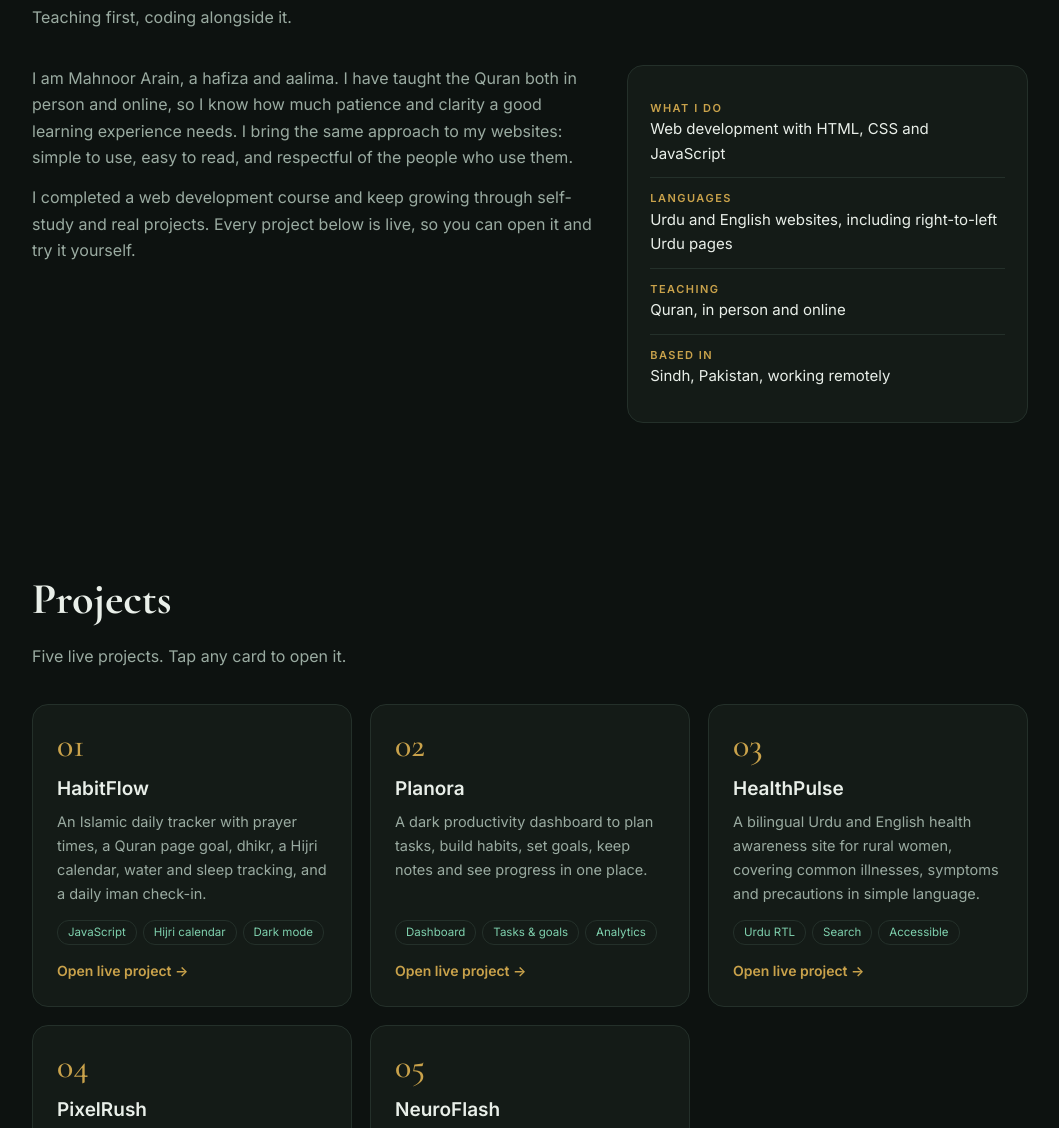
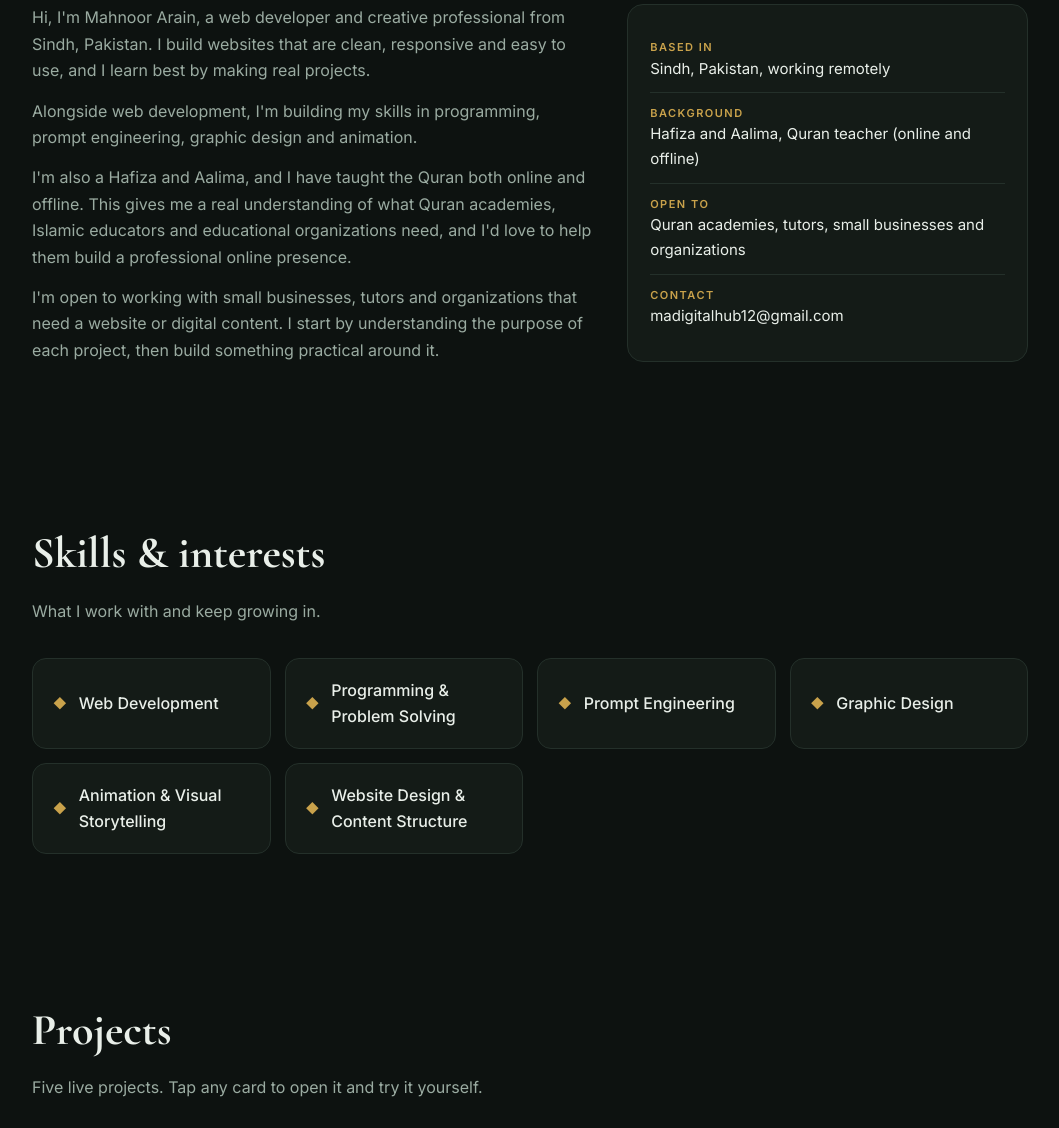
Before and after one commit to mahnoor-11/Portfolio, a plain HTML site: page index.html in a window 1280 px wide. Shown: the part 793-1921 px from the top of the page, without its empty margins (110-1169 px from the left). Drawn offline with nearby package versions, Linux system fonts and the light colour scheme.

Commit message:
Update index.html

```diff
--- a/index.html
+++ b/index.html
@@ -41,6 +41,7 @@ h2{font-family:"Cormorant Garamond",Georgia,serif;font-size:clamp(32px,5vw,44px)
 .facts div{padding:11px 0;border-bottom:1px solid var(--line);font-size:15px}
 .facts div:last-child{border:none}
 .facts b{display:block;font-size:11px;letter-spacing:1.5px;text-transform:uppercase;color:var(--gold);font-weight:600}
+.skills{display:grid;grid-template-columns:repeat(auto-fit,minmax(230px,1fr));gap:14px}.skill{background:var(--card);border:1px solid var(--line);border-radius:14px;padding:18px 20px;display:flex;gap:12px;align-items:center;font-weight:500;transition:.25s}.skill:hover{border-color:var(--gold);transform:translateY(-3px)}.skill i{font-style:normal;color:var(--gold);font-size:13px}
 .grid{display:grid;grid-template-columns:repeat(auto-fill,minmax(290px,1fr));gap:18px}
 .card{background:var(--card);border:1px solid var(--line);border-radius:16px;padding:24px;display:flex;flex-direction:column;transition:.25s}
 .card:hover{transform:translateY(-5px);border-color:var(--gold)}
@@ -64,35 +65,48 @@ footer{text-align:center;color:var(--muted);font-size:13px;padding:30px 0}
 </head>
 <body>
 <nav><div class="wrap"><a class="logo" href="#top">Mahnoor Arain</a>
-<ul><li><a href="#about">About</a></li><li><a href="#projects">Projects</a></li><li><a href="#services">Services</a></li><li><a href="#contact">Contact</a></li><li><button id="theme" aria-label="Switch theme">☾</button></li></ul></div></nav>
+<ul><li><a href="#about">About</a></li><li><a href="#skills">Skills</a></li><li><a href="#projects">Projects</a></li><li><a href="#services">Services</a></li><li><a href="#contact">Contact</a></li><li><button id="theme" aria-label="Switch theme">☾</button></li></ul></div></nav>
 
 <header class="hero" id="top"><div class="wrap">
-<span class="tag">Web Developer · Quran Teacher</span>
+<span class="tag">Web Developer · Creative Professional</span>
 <h1>Websites built with <em>care</em>, for people who value trust.</h1>
-<p>I'm Mahnoor, a hafiza and aalima who also writes code. I build clean, fast, mobile-friendly websites for Islamic institutes, Quran teachers and small businesses.</p>
+<p>I'm Mahnoor Arain. I build clean, mobile-friendly websites for Quran academies, tutors and small businesses, and I create graphics and animation alongside.</p>
 <div class="btns"><a class="btn main" href="#projects">See my work</a><a class="btn ghost" href="#contact">Hire me</a></div>
 </div></header>
 
 <section id="about"><div class="wrap">
-<h2>About me</h2><p class="sub">Teaching first, coding alongside it.</p>
+<h2>About me</h2>
 <div class="about"><div>
-<p>I am Mahnoor Arain, a hafiza and aalima. I have taught the Quran both in person and online, so I know how much patience and clarity a good learning experience needs. I bring the same approach to my websites: simple to use, easy to read, and respectful of the people who use them.</p>
-<p>I completed a web development course and keep growing through self-study and real projects. Every project below is live, so you can open it and try it yourself.</p>
+<p>Hi, I'm Mahnoor Arain, a web developer and creative professional from Sindh, Pakistan. I build websites that are clean, responsive and easy to use, and I learn best by making real projects.</p>
+<p>Alongside web development, I'm building my skills in programming, prompt engineering, graphic design and animation.</p>
+<p>I'm also a Hafiza and Aalima, and I have taught the Quran both online and offline. This gives me a real understanding of what Quran academies, Islamic educators and educational organizations need, and I'd love to help them build a professional online presence.</p>
+<p>I'm open to working with small businesses, tutors and organizations that need a website or digital content. I start by understanding the purpose of each project, then build something practical around it.</p>
 </div>
 <div class="facts">
-<div><b>What I do</b>Web development with HTML, CSS and JavaScript</div>
-<div><b>Languages</b>Urdu and English websites, including right-to-left Urdu pages</div>
-<div><b>Teaching</b>Quran, in person and online</div>
 <div><b>Based in</b>Sindh, Pakistan, working remotely</div>
+<div><b>Background</b>Hafiza and Aalima, Quran teacher (online and offline)</div>
+<div><b>Open to</b>Quran academies, tutors, small businesses and organizations</div>
+<div><b>Contact</b>madigitalhub12@gmail.com</div>
 </div></div>
 </div></section>
 
+<section id="skills"><div class="wrap">
+<h2>Skills &amp; interests</h2><p class="sub">What I work with and keep growing in.</p>
+<div class="skills">
+<div class="skill"><i>◆</i>Web Development</div>
+<div class="skill"><i>◆</i>Programming &amp; Problem Solving</div>
+<div class="skill"><i>◆</i>Prompt Engineering</div>
+<div class="skill"><i>◆</i>Graphic Design</div>
+<div class="skill"><i>◆</i>Animation &amp; Visual Storytelling</div>
+<div class="skill"><i>◆</i>Website Design &amp; Content Structure</div>
+</div></div></section>
+
 <section id="projects"><div class="wrap">
-<h2>Projects</h2><p class="sub">Five live projects. Tap any card to open it.</p>
+<h2>Projects</h2><p class="sub">Five live projects. Tap any card to open it and try it yourself.</p>
 <div class="grid">
 <a class="card" href="https://mahnoor-11.github.io/HabitFlow/" target="_blank" rel="noopener"><div class="num">01</div><h3>HabitFlow</h3><p>An Islamic daily tracker with prayer times, a Quran page goal, dhikr, a Hijri calendar, water and sleep tracking, and a daily iman check-in.</p><div class="chips"><span>JavaScript</span><span>Hijri calendar</span><span>Dark mode</span></div><span class="live">Open live project →</span></a>
 <a class="card" href="https://mahnoor-11.github.io/planora/" target="_blank" rel="noopener"><div class="num">02</div><h3>Planora</h3><p>A dark productivity dashboard to plan tasks, build habits, set goals, keep notes and see progress in one place.</p><div class="chips"><span>Dashboard</span><span>Tasks &amp; goals</span><span>Analytics</span></div><span class="live">Open live project →</span></a>
-<a class="card" href="https://mahnoor-11.github.io/healthpulse/" target="_blank" rel="noopener"><div class="num">03</div><h3>HealthPulse</h3><p>A bilingual Urdu and English health awareness site for rural women, covering common illnesses, symptoms and precautions in simple language.</p><div class="chips"><span>Urdu RTL</span><span>Search</span><span>Accessible</span></div><span class="live">Open live project →</span></a>
+<a class="card" href="https://mahnoor-11.github.io/healthpulse/" target="_blank" rel="noopener"><div class="num">03</div><h3>HealthPulse</h3><p>A bilingual Urdu and English health awareness site for rural women, covering common illnesses, symptoms and precautions in simple language.</p><div class="chips"><span>Urdu &amp; English</span><span>Search</span><span>Accessible</span></div><span class="live">Open live project →</span></a>
 <a class="card" href="https://mahnoor-11.github.io/PixulRush/" target="_blank" rel="noopener"><div class="num">04</div><h3>PixelRush</h3><p>A coding quiz game for HTML, CSS and Python with three difficulty levels and a score summary at the end.</p><div class="chips"><span>Quiz logic</span><span>Levels</span><span>Scoring</span></div><span class="live">Open live project →</span></a>
 <a class="card" href="https://mahnoor-11.github.io/NeuroFlash/" target="_blank" rel="noopener"><div class="num">05</div><h3>NeuroFlash</h3><p>A brain age test made of four short games: number memory, memory cards, colour match and word scramble.</p><div class="chips"><span>Mini games</span><span>Timers</span><span>Interactive</span></div><span class="live">Open live project →</span></a>
 </div></div></section>
@@ -102,7 +116,6 @@ footer{text-align:center;color:var(--muted);font-size:13px;padding:30px 0}
 <div class="svc">
 <div><h3>Websites for Quran academies</h3><p>Course pages, class timings, teacher profiles and an easy way for students to contact you.</p></div>
 <div><h3>Business and personal sites</h3><p>A clean landing page or portfolio that looks good on every phone.</p></div>
-<div><h3>Urdu and English pages</h3><p>Bilingual sites with proper right-to-left Urdu text that reads well.</p></div>
 <div><h3>Fixes and improvements</h3><p>Already have a site? I can tidy the layout, fix bugs and make it faster.</p></div>
 </div></div></section>
 
```
